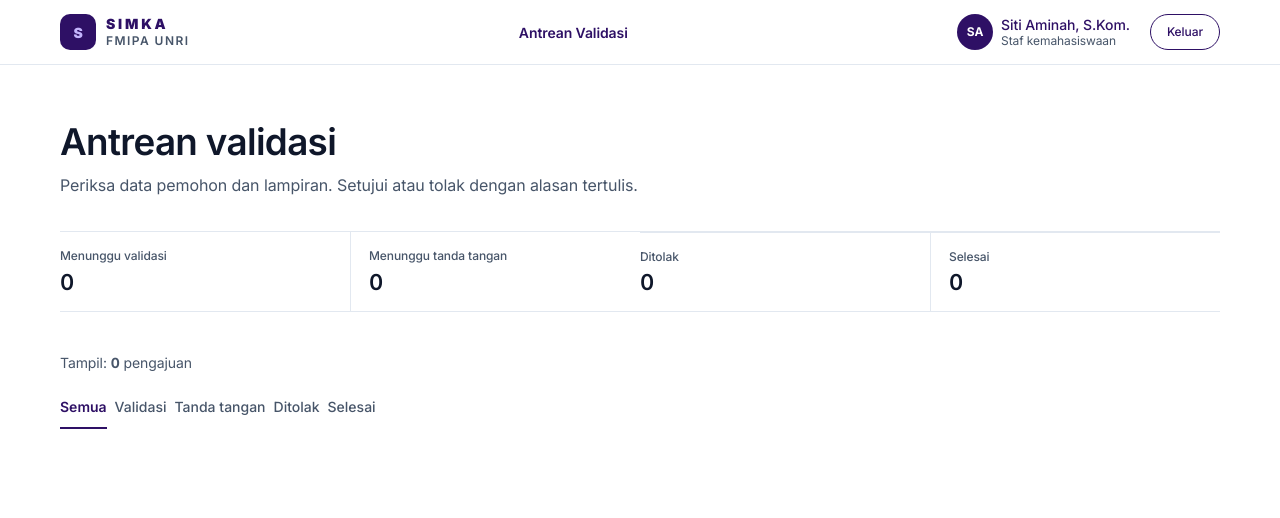
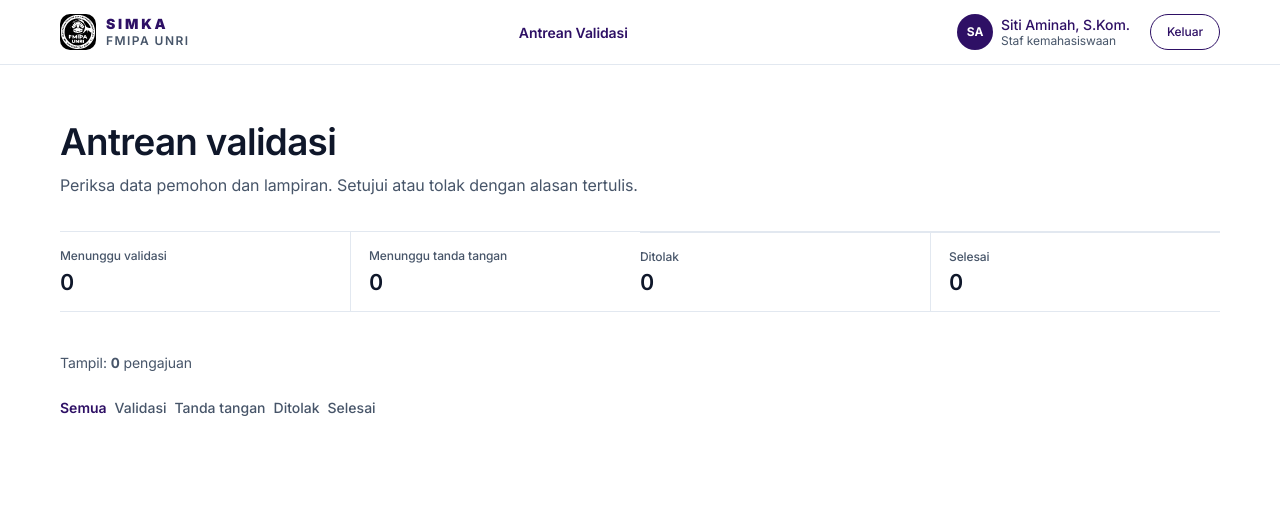
Before and after one commit to Prazaa/Projek-Web-Lanjut, a Laravel app: page /staf/pengajuan in a window 1280 px wide. Shown: the top 518 px of the page. Run offline with Laravel 12, Linux system fonts and the light colour scheme; a user stored in the database is signed in; data comes from the database, SQL or seed files in the repository; data that the repository does not hold is empty; some web fonts are replaced.

Commit message:
perbaikan kecil kecilan

```diff
--- a/app/Http/Controllers/ProfileController.php
+++ b/app/Http/Controllers/ProfileController.php
@@ -37,7 +37,7 @@ class ProfileController extends Controller
                 'string',
                 Rule::in([
                     'S1 Sistem Informasi',
-                    'S1 Ilmu Komputer',
+                    'D3 Manajemen Informatika',
                     'S1 Matematika',
                     'S1 Statistika',
                     'S1 Fisika',
--- a/public/css/styles.css
+++ b/public/css/styles.css
@@ -214,8 +214,8 @@ button.btn-secondary:hover:not(:disabled),
 
 .btn-danger { background: var(--color-alarm); color: #fff; }
 .btn-danger:hover:not(:disabled) { background: var(--color-alarm-hover); }
-.btn-danger-outline { background: var(--color-paper); color: var(--color-alarm); border-color: var(--color-alarm); }
-.btn-danger-outline:hover:not(:disabled) { background: rgba(203, 39, 47, 0.06); }
+.btn-danger-outline { background: #fef2f2; color: var(--color-alarm); border: 1.5px solid var(--color-alarm); }
+.btn-danger-outline:hover:not(:disabled) { background: #fee2e2; border-color: var(--color-alarm-hover); color: var(--color-alarm-hover); }
 
 /* Aksi utama versi gelap (dipakai pada login & daftar pengajuan) */
 .btn-dark { background: var(--color-forest); color: var(--color-paper); }
@@ -901,7 +901,7 @@ footer :focus-visible { outline-color: var(--color-lime); }
 /* ---------- Jembatan Reboot Bootstrap -> preflight lama ---------- */
 a { text-decoration: none; }
 a:hover { text-decoration: none; }
-button, [type="button"], [type="reset"], [type="submit"] {
+button:not(.btn), [type="button"]:not(.btn), [type="reset"]:not(.btn), [type="submit"]:not(.btn) {
   background-color: transparent;
   background-image: none;
   border: 0;
--- a/resources/views/layouts/app.blade.php
+++ b/resources/views/layouts/app.blade.php
@@ -5,7 +5,7 @@
 <meta name="viewport" content="width=device-width, initial-scale=1.0">
 <meta name="csrf-token" content="{{ csrf_token() }}">
 <title>@yield('title', 'SIMKA — FMIPA Universitas Riau')</title>
-<link rel="icon" type="image/svg+xml" href="{{ asset('assets/img/logo.svg') }}">
+<link rel="icon" type="image/svg+xml" href="{{ asset('assets/img/logo.svg') }}?v={{ filemtime(public_path('assets/img/logo.svg')) }}">
 
 @hasSection('meta_description')
 <meta name="description" content="@yield('meta_description')">
--- a/resources/views/mahasiswa/profil.blade.php
+++ b/resources/views/mahasiswa/profil.blade.php
@@ -54,7 +54,7 @@
         <label class="field-label" for="program_studi">Program studi <span class="req" aria-hidden="true">*</span></label>
         <select class="input input-select" id="program_studi" name="program_studi" required>
           <option value="" disabled @selected(!old('program_studi', $mahasiswa?->program_studi))>Pilih program studi FMIPA</option>
-          @foreach (['S1 Sistem Informasi', 'S1 Ilmu Komputer', 'S1 Matematika', 'S1 Statistika', 'S1 Fisika', 'S1 Kimia', 'S1 Biologi'] as $prodi)
+          @foreach (['S1 Sistem Informasi', 'D3 Manajemen Informatika', 'S1 Matematika', 'S1 Statistika', 'S1 Fisika', 'S1 Kimia', 'S1 Biologi'] as $prodi)
             <option value="{{ $prodi }}" @selected(old('program_studi', $mahasiswa?->program_studi) === $prodi)>{{ $prodi }}</option>
           @endforeach
         </select>
--- a/resources/views/partials/navbar.blade.php
+++ b/resources/views/partials/navbar.blade.php
@@ -17,7 +17,7 @@
 <header class="position-sticky top-0 z-50 border-bottom border-fog bg-white">
   <div class="mx-auto d-flex h-16 max-w-1200 align-items-center justify-content-between gap-4 px-5">
     <a href="{{ $homeUrl }}" class="d-flex align-items-center gap-2-5" aria-label="Beranda SIMKA">
-      <span class="d-grid h-9 w-9 place-items-center rounded-10 bg-forest fs-7 fw-black text-lime">S</span>
+      <img src="{{ asset('assets/img/logo.svg') }}" alt="" class="h-9 w-9 flex-shrink-0 rounded-10" width="36" height="36">
       <span class="d-flex flex-column lh-1">
         <span class="fs-7 fw-black tracking-20 text-forest">SIMKA</span>
         <span class="mt-1 fs-8 fw-semibold tracking-12 text-slate">FMIPA UNRI</span>
```
Also changed, not shown: public/assets/img/logo.svg.
